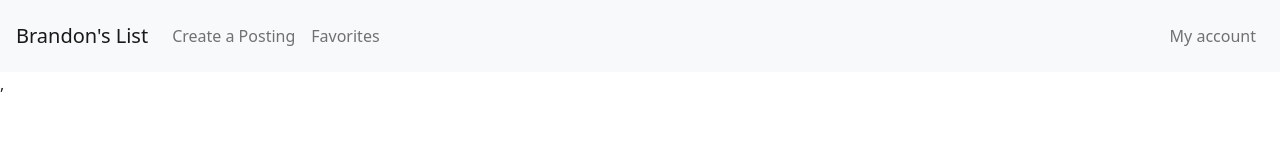
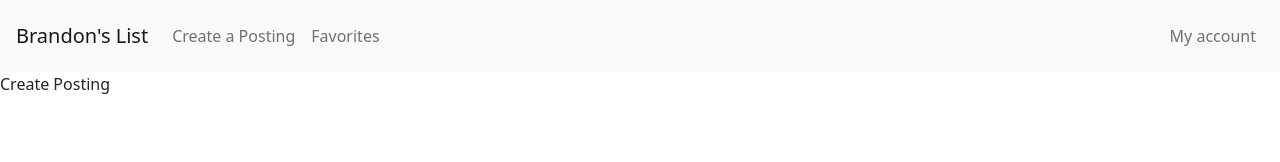
Before and after one commit to brandon121j/brandonslist-project-frontend, a React (Create React App) app: page /create-posting in a window 1280 px wide. Shown: the top 162 px of the page. Built offline with nearby package versions, Linux system fonts and the light colour scheme; sample sign-in values are in the browser's storage.

Commit message:
Checkpoint  commit

```diff
--- a/src/App.js
+++ b/src/App.js
@@ -10,6 +10,7 @@ import Nav from './components/nav/Nav';
 import PrivateRoute from './components/privateRoute/PrivateRoute';
 import Profile from './components/profile/Profile';
 import Home from './components/home/Home';
+import CreatePosting from './components/createPosting/CreatePosting';
 
 import "react-toastify/dist/ReactToastify.css";
 import './App.css';
@@ -56,7 +57,13 @@ function App() {
               <Profile />
             </PrivateRoute>}
             />
-
+        <Route path="/create-posting"
+          element={
+            <PrivateRoute>
+                <CreatePosting />
+            </PrivateRoute>
+          }
+        />
           <Route path ='/sign-up' element={<Signup />} />
           <Route path='/sign-in' element={<Signin />} />
           <Route path='/' element={<Home />} />
--- /dev/null
+++ b/src/components/createPosting/CreatePosting.js
@@ -0,0 +1,11 @@
+import React from 'react'
+
+const CreatePosting = () => {
+    return (
+        <div>
+            Create Posting
+        </div>
+    )
+}
+
+export default CreatePosting
--- a/src/components/nav/Nav.js
+++ b/src/components/nav/Nav.js
@@ -13,7 +13,7 @@ function Nav() {
 			<div className="collapse navbar-collapse" id="navbarSupportedContent">
 				<ul className="navbar-nav mr-auto mt-2 mt-md-0">
 					<li className="nav-item">
-						<a className="nav-link" href="#">
+						<a className="nav-link" href="/create-posting">
 							Create a Posting
 						</a>
 					</li>
--- a/src/index.js
+++ b/src/index.js
@@ -9,7 +9,7 @@ ReactDOM.render(
   <React.StrictMode>
   <AuthContextComponent>
     <App />
-  </AuthContextComponent>,
+  </AuthContextComponent>
   </React.StrictMode>,
   document.getElementById("root")
 );
```
